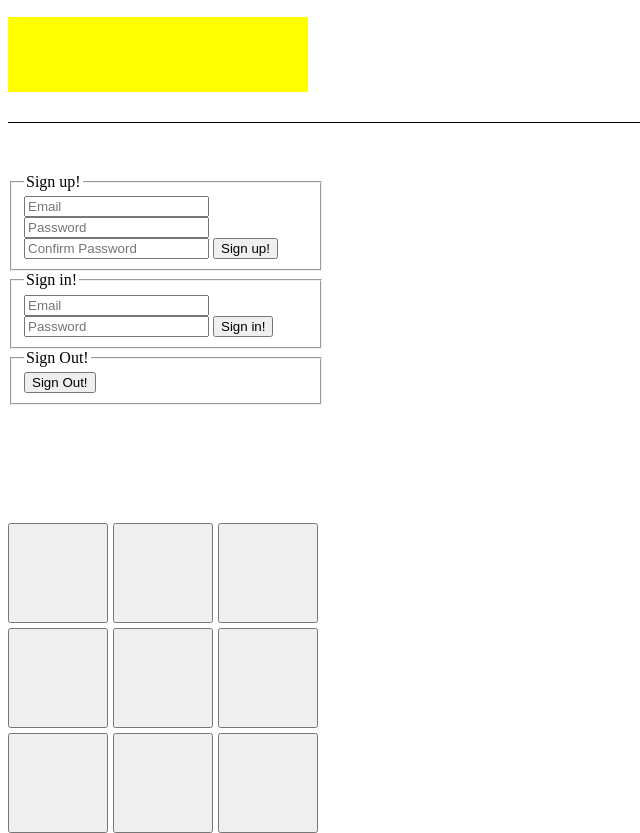
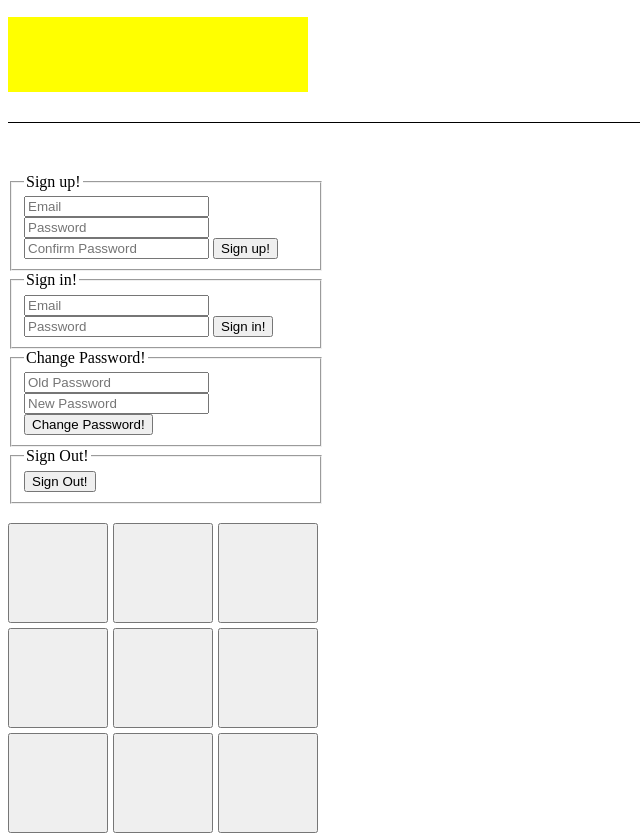
Before and after one commit to markgotz919/tic-tac-toe, a website built with webpack: page index.html in a window 1280 px wide. Shown: the part 104-937 px from the top of the page, without its empty margins (0-640 px from the left). Built offline with nearby package versions, Linux system fonts and the light colour scheme.

Commit message:
Rework the sign up, sign in, changepassword, sign out need to work on the Game Auth next

```diff
--- a/assets/scripts/auth/api.js
+++ b/assets/scripts/auth/api.js
@@ -44,6 +44,8 @@ const changePassword = function (data) {
   })
 }
 
+
+
 module.exports = {
   signUp,
   signIn,
--- a/index.html
+++ b/index.html
@@ -20,7 +20,7 @@
     <button>New Game</button>
 
     <h2></h2>
-    <h3></h3>
+    <p id="message"></p>
   </header>
 
   <!--
@@ -74,6 +74,15 @@
     </fieldset>
   </form>
 
+  <form id="change-password" class="border">
+    <fieldset>
+      <legend>Change Password!</legend>
+      <input type="password" name="passwords[old]" placeholder="Old Password">
+      <input type="password" name="passwords[new]" placeholder="New Password">
+      <input type="submit" value="Change Password!">
+    </fieldset>
+  </form>
+
   <form id="sign-out" class="border">
     <fieldset>
       <legend>Sign Out!</legend>
```
Also changed, not shown: assets/scripts/games/api.js (added), assets/scripts/games/events.js (added), assets/scripts/games/ui.js (added).
